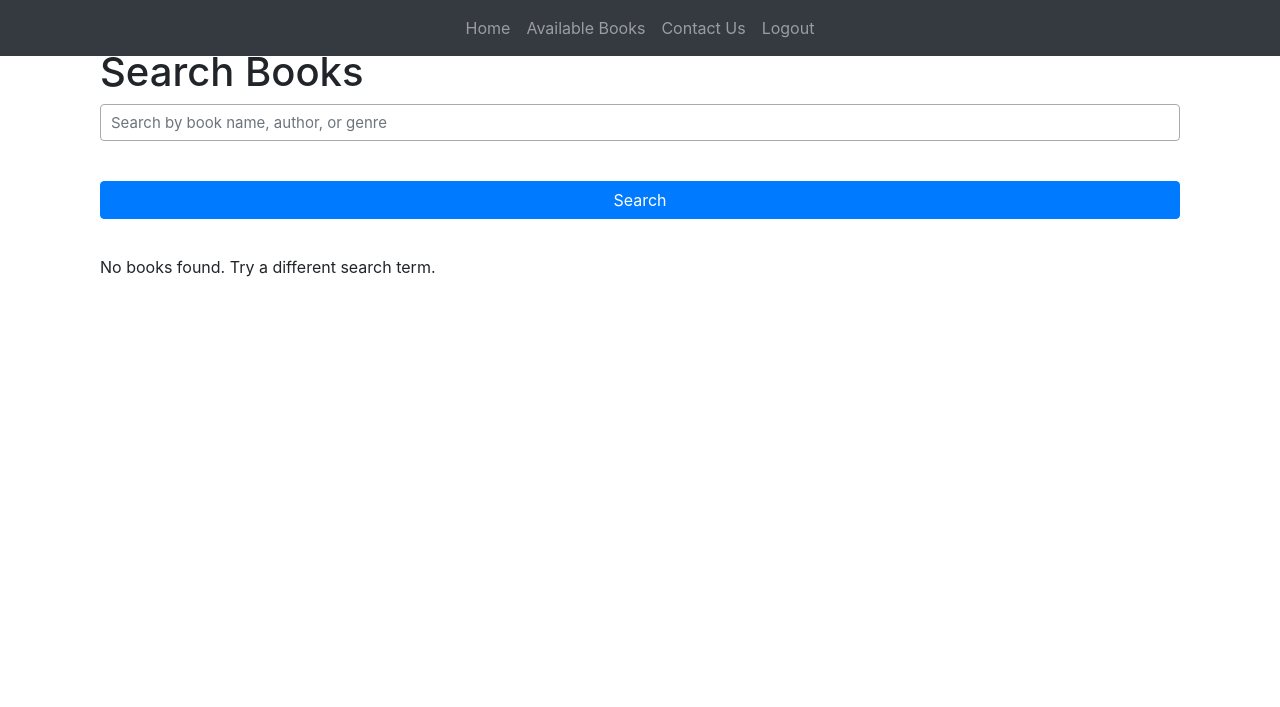
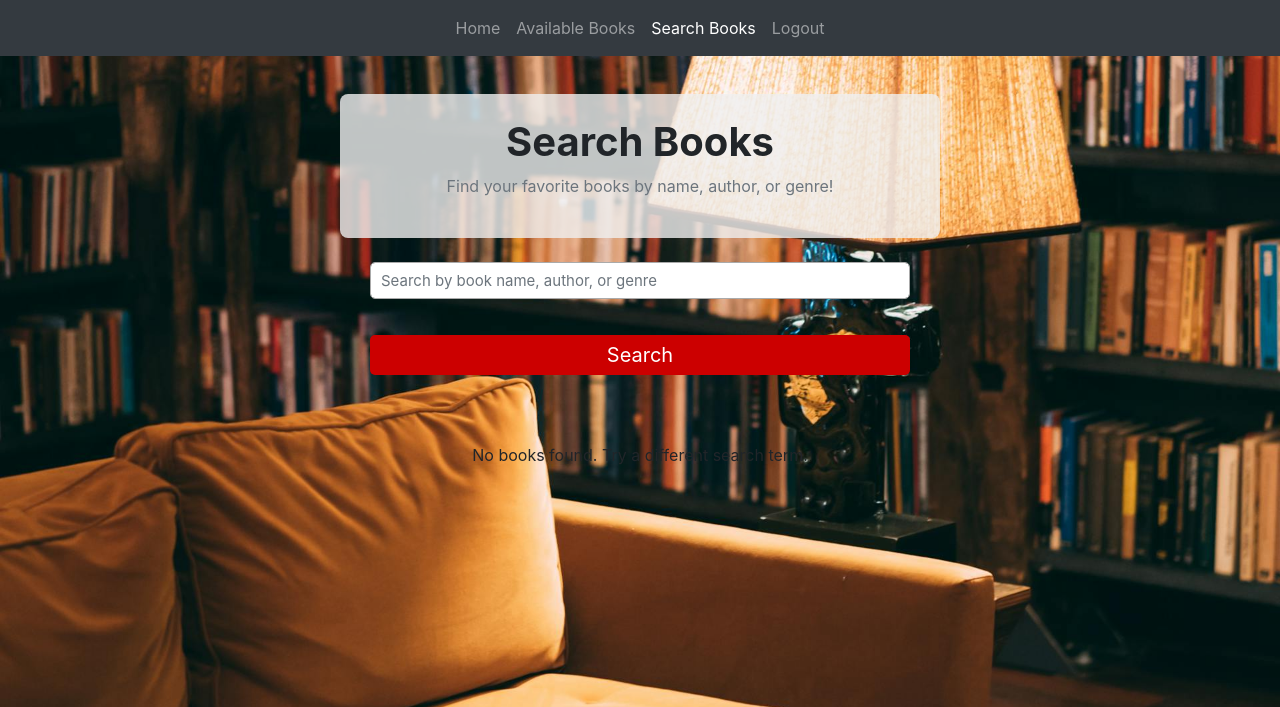
Before and after one commit to hvpham-yorku/BookHive, a Flask app: page /search-books in a window 1280 px wide. Shown: the top 707 px of the page. Run offline with Flask 3, Linux system fonts and the light colour scheme; a user stored in the database is signed in; some libraries are stand-ins or nearby versions.

Commit message:
#3 created a better frontend

```diff
--- a/website/templates/search_books.html
+++ b/website/templates/search_books.html
@@ -1,67 +1,76 @@
-{% extends "base.html" %}
+{% extends "base2.html" %}
 
 {% block title %}
 Search Books
 {% endblock %}
 
 {% block content %}
-<div class="container mt-5">
-    <h1>Search Books</h1>
-    <form method="POST" class="mb-3">
-        <div class="form-group">
+<div class="container text-center mt-4">
+    <!-- Title Section with Transparent Background -->
+    <div class="p-4 mb-4 mx-auto text-center" style="background-color: rgba(240, 240, 240, 0.8); border-radius: 8px; max-width: 600px;">
+        <h1 class="font-weight-bold">Search Books</h1>
+        <p class="text-muted">Find your favorite books by name, author, or genre!</p>
+    </div>
+
+    <!-- Search Form -->
+    <div class="search-form">
+        <form method="GET" action="/search-books" class="d-flex flex-column align-items-center">
             <input
                 type="text"
                 name="query"
-                class="form-control"
+                class="form-control mb-3"
+                style="width: 50%;"
                 placeholder="Search by book name, author, or genre"
-                value="{{ query }}"
+                value="{{ query | default('') }}"
                 required
             />
+            <button
+                type="submit"
+                class="btn btn-primary"
+                style="width: 50%; height: 40px; text-align: top; line-height: 0;"
+            >
+                Search
+            </button>
+        </form>
     </div>
-        <button type="submit" class="btn btn-primary">Search</button>
-    </form>
 
+    <!-- Search Results -->
     {% if results %}
+    <div class="results-section mt-5">
         <h2>Search Results</h2>
-    <table class="table table-striped">
-        <thead>
-            <tr>
-                <th>Title</th>
-                <th>Author</th>
-                <th>Genre</th>
-                <th>Copies</th>
-                <th>Action</th>
-            </tr>
-        </thead>
-        <tbody>
+        <div class="card-deck">
             {% for book in results %}
-            <tr>
-                <td>{{ book.name }}</td>
-                <td>{{ book.author }}</td>
-                <td>{{ book.genre }}</td>
-                <td>{{ book.remaining_copies }}</td>
-                <td>
+            <div class="card mb-4 shadow-sm">
+                <div class="card-body">
+                    <h5 class="card-title">{{ book.name }}</h5>
+                    <p class="card-text">
+                        <strong>Author:</strong> {{ book.author }}<br>
+                        <strong>Genre:</strong> {{ book.genre }}<br>
+                        <strong>Copies Available:</strong> {{ book.remaining_copies }}
+                    </p>
+                    <div class="actions">
                         {% if current_user.is_admin %}
-                    <a href="/edit-book/{{ book.id }}" class="btn btn-warning">Edit</a>
+                        <a href="/edit-book/{{ book.id }}" class="btn btn-warning btn-sm">Edit</a>
                         <form action="{{ url_for('views.delete_book', book_id=book.id) }}" method="POST" style="display: inline;">
-                        <button type="submit" class="btn btn-danger">Delete</button>
+                            <button type="submit" class="btn btn-danger btn-sm">Delete</button>
                         </form>
                         {% else %}
                         {% if book.remaining_copies > 0 %}
                         <form action="{{ url_for('views.borrow_book', book_id=book.id) }}" method="POST" style="display: inline;">
-                        <button type="submit" class="btn btn-success">Borrow</button>
+                            <button type="submit" class="btn btn-success btn-sm">Borrow</button>
                         </form>
                         {% else %}
-                    <button class="btn btn-secondary" disabled>Out of Stock</button>
+                        <button class="btn btn-secondary btn-sm" disabled>Out of Stock</button>
                         {% endif %}
                         {% endif %}
-                </td>
-            </tr>
+                    </div>
+                </div>
+            </div>
             {% endfor %}
-        </tbody>
-    </table>
+        </div>
+    </div>
     {% else %}
-    <p>No books found. Try a different search term.</p>
+    <p class="mt-5">No books found. Try a different search term.</p>
     {% endif %}
 </div>
 {% endblock %}
```
Lines whose indentation alone changed are shown as unchanged.
